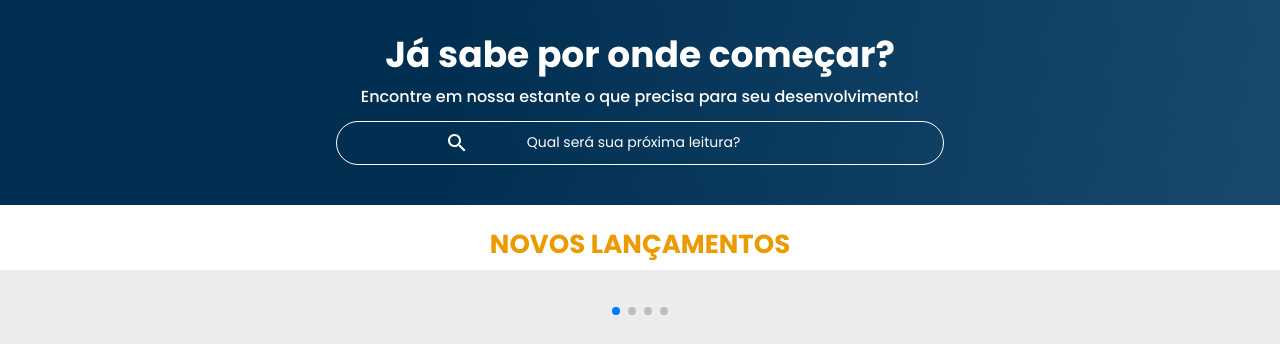
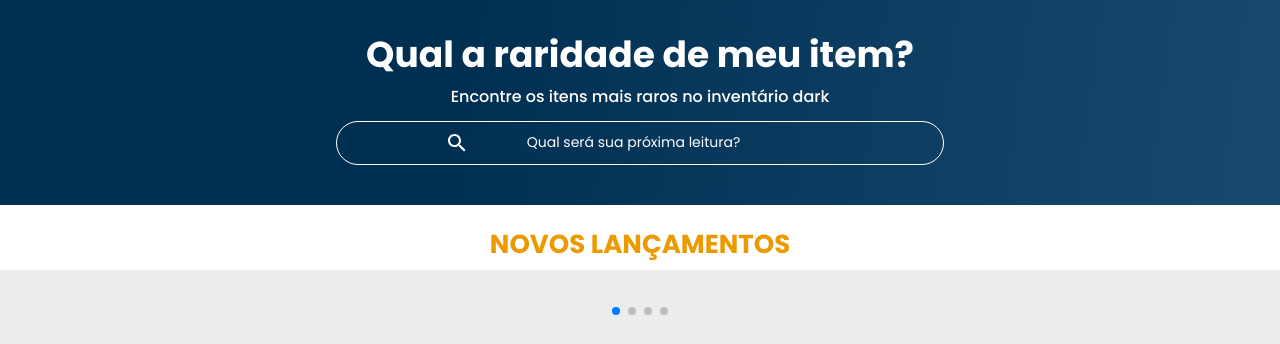
Before and after one commit to evelynzinha/alurabocks, a plain HTML site: page index.html in a window 1280 px wide. Shown: the part 83-427 px from the top of the page. Drawn offline with nearby package versions, Linux system fonts and the light colour scheme.

Commit message:
nhgmhyrjuryt

```diff
--- a/index.html
+++ b/index.html
@@ -85,8 +85,8 @@
   </header>
 
   <section class="banner">
-    <h2 class="banner__titulo">Já sabe por onde começar?</h2>
-    <p class="banner__texto">Encontre em nossa estante o que precisa para seu desenvolvimento!</p>
+    <h2 class="banner__titulo">Qual a raridade de meu item?</h2>
+    <p class="banner__texto">Encontre os itens mais raros no inventário dark</p>
     <input type="search" class="banner__pesquisa" placeholder="Qual será sua próxima leitura?">
   </section>
 
```
